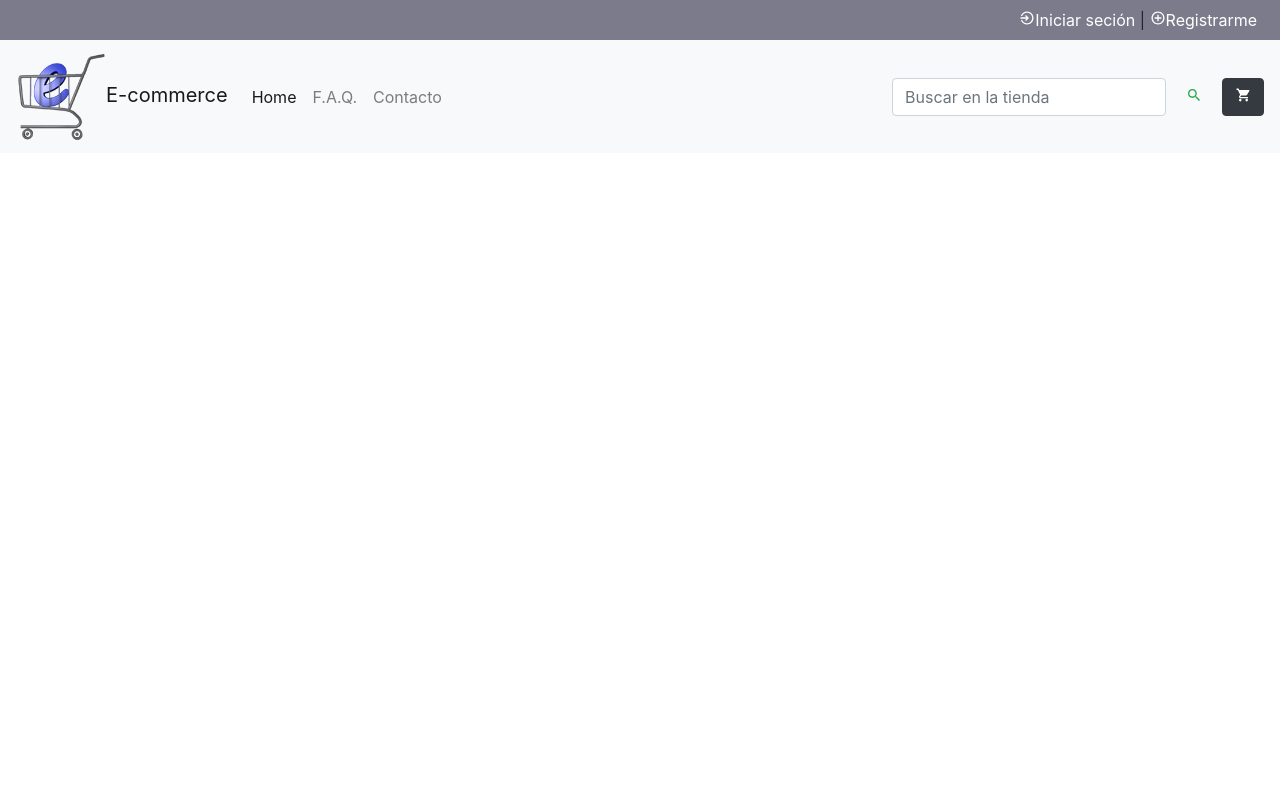
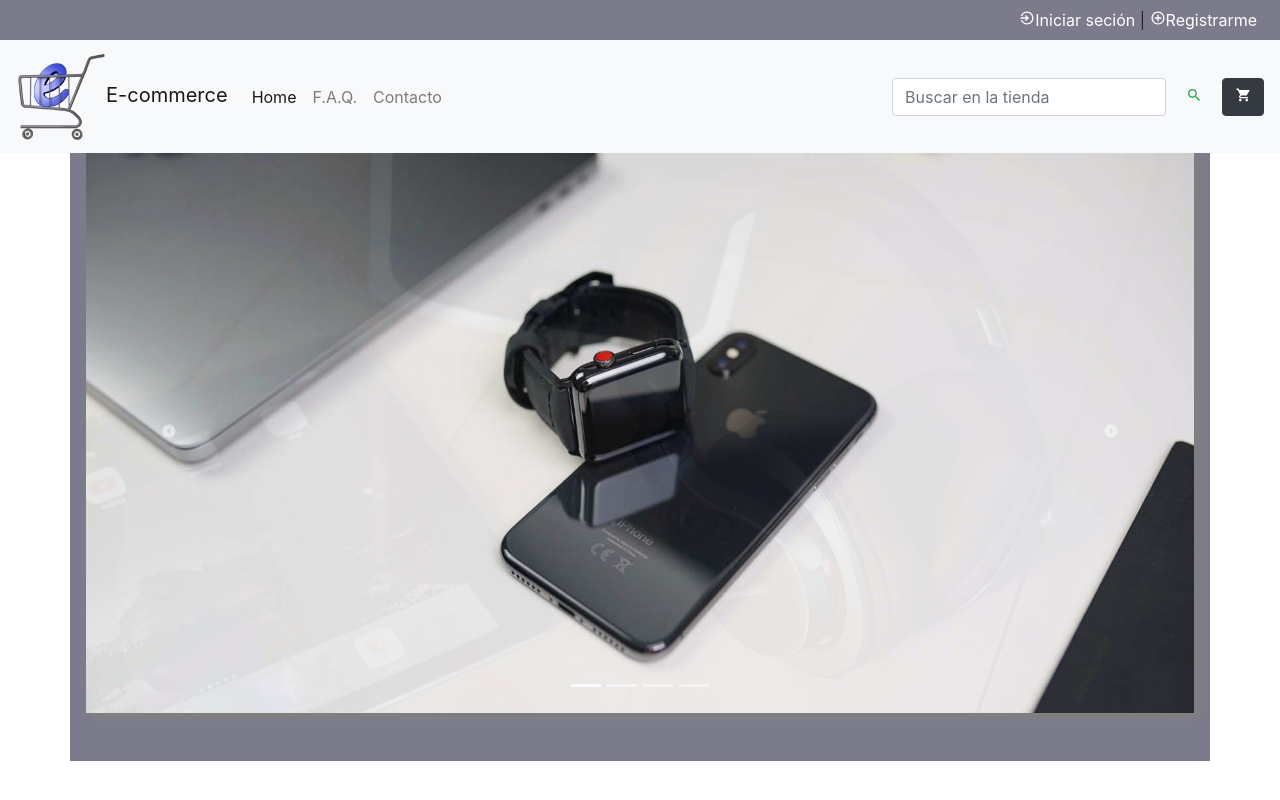
Before and after one commit to Cristian-Mansilla/Practica, a plain HTML site: page index.html in a window 1280 px wide. Drawn offline with nearby package versions, Linux system fonts and the light colour scheme.

Commit message:
seccion slider

```diff
--- a/css/style.css
+++ b/css/style.css
@@ -3,6 +3,14 @@ a {
   color: white;
 }
 
+.box-shadow {
+  box-shadow: 5px 5px 5px grey;
+}
+
+.img-height {
+  height: 70vh;
+}
+
 .bg-azulMarino {
   background: rgba(37, 36, 64, 0.6);
 }
--- a/index.html
+++ b/index.html
@@ -55,7 +55,42 @@
         </nav>
         <!--finaliza navbar-->
     </header>
-
+    <!--inicio seccion slider-->
+    <section>
+      <div class="container bg-azulMarino pr-3 pl-3 pb-5">
+        <div id="carouselExampleFade" class="carousel slide carousel-fade d-none d-md-block box-shadow" data-ride="carousel">
+          <ol class="carousel-indicators">
+            <li data-target="#carouselExampleFade" data-slide-to="0" class="active"></li>
+            <li data-target="#carouselExampleFade" data-slide-to="1"></li>
+            <li data-target="#carouselExampleFade" data-slide-to="2"></li>
+            <li data-target="#carouselExampleFade" data-slide-to="3"></li>
+          </ol>
+          <div class="carousel-inner">
+            <div class="carousel-item active" data-interval="7000">
+              <img src="./img/b1.jpg" class="d-block w-100 img-height" alt="...">
+            </div>
+            <div class="carousel-item" data-interval="7000">
+              <img src="./img/b2.jpg" class="d-block w-100 img-height" alt="...">
+            </div>
+            <div class="carousel-item" data-interval="7000">
+              <img src="./img/b3.jpg" class="d-block w-100 img-height" alt="...">
+            </div>
+            <div class="carousel-item" data-interval="7000">
+              <img src="./img/b4.jpg" class="d-block w-100 img-height" alt="...">
+            </div>
+          </div>
+          <a class="carousel-control-prev" href="#carouselExampleFade" role="button" data-slide="prev">
+            <span aria-hidden="true"><ion-icon name="arrow-dropleft-circle"></ion-icon></span>
+            <span class="sr-only">Previous</span>
+          </a>
+          <a class="carousel-control-next" href="#carouselExampleFade" role="button" data-slide="next">
+            <span class="w-100" aria-hidden="true"><ion-icon name="arrow-dropright-circle"></ion-icon></span>
+            <span class="sr-only">Next</span>
+          </a>
+        </div>
+      </div>
+    </section>
+    <!--fin seccion slider-->
     <script src="https://unpkg.com/ionicons@4.5.10-0/dist/ionicons.js"></script>
     <script src="https://code.jquery.com/jquery-3.3.1.slim.min.js" integrity="sha384-q8i/X+965DzO0rT7abK41JStQIAqVgRVzpbzo5smXKp4YfRvH+8abtTE1Pi6jizo" crossorigin="anonymous"></script>
     <script src="https://cdnjs.cloudflare.com/ajax/libs/popper.js/1.14.7/umd/popper.min.js" integrity="sha384-UO2eT0CpHqdSJQ6hJty5KVphtPhzWj9WO1clHTMGa3JDZwrnQq4sF86dIHNDz0W1" crossorigin="anonymous"></script>
```
Also changed, not shown: img/b1.jpg (added), img/b2.jpg (added), img/b3.jpg (added), img/b4.jpg (added).
